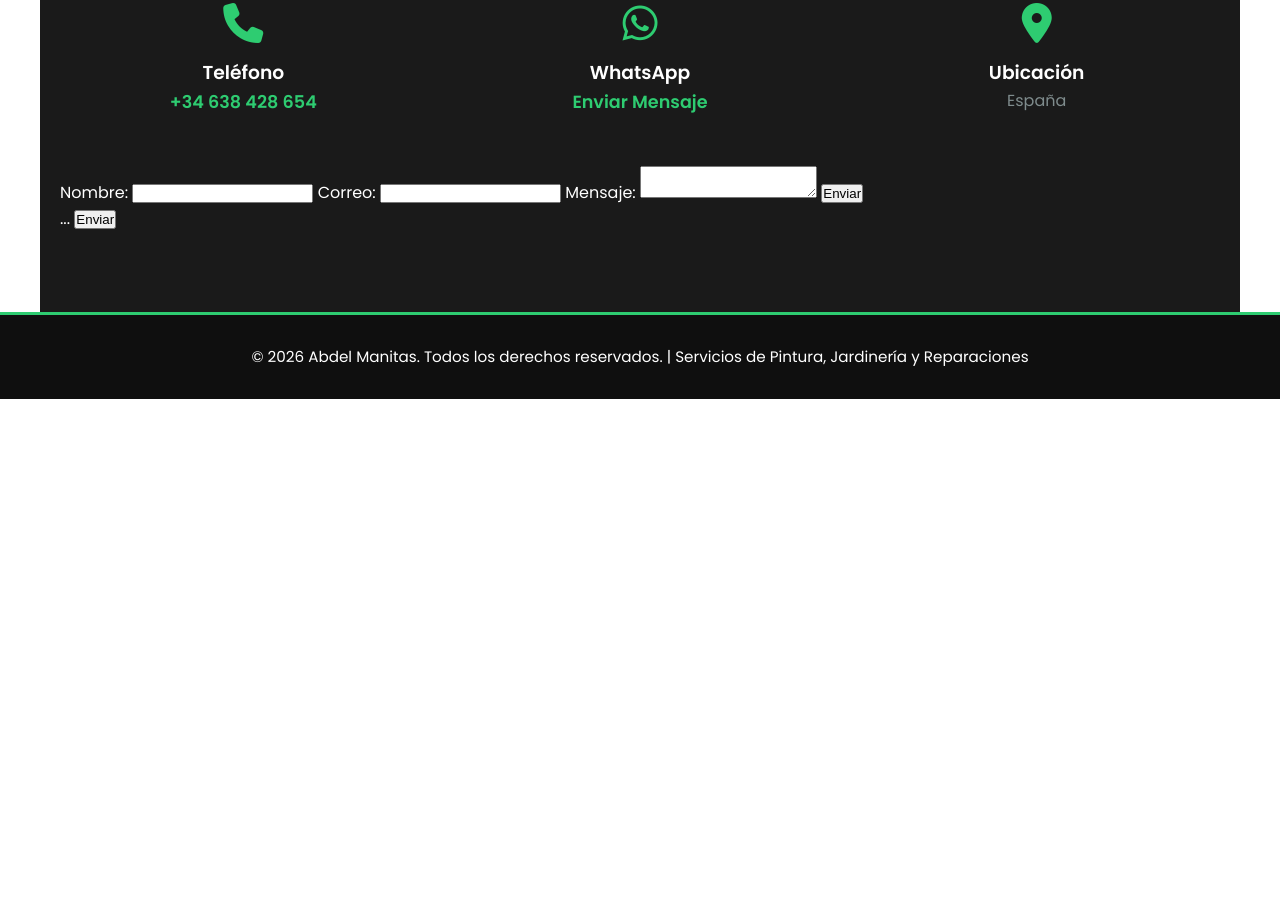
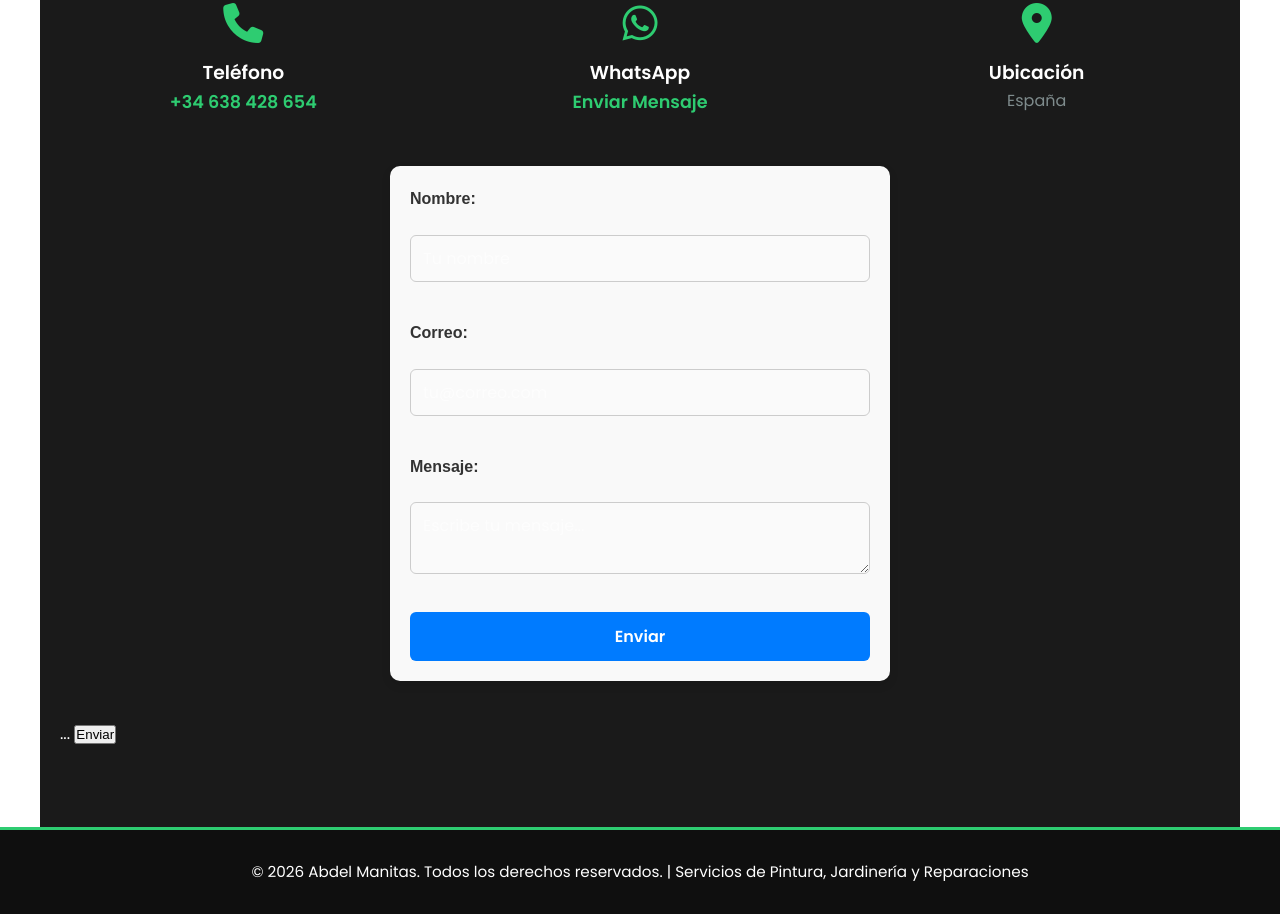
Before and after one commit to Abdelmanitas/abdel-servicios, a plain HTML site: page index.html in a window 1280 px wide. Shown: the part 2453-3367 px from the top of the page. Before the commit the page ends 2852 px from the top, so only its background shows below. Drawn offline with Linux system fonts and the light colour scheme.

Commit message:
Add files via upload

```diff
--- a/index.html
+++ b/index.html
@@ -554,18 +554,75 @@
             </div>
         </div>
 
-       <form action="https://formspree.io/f/mojplkpe" method="POST">
+       <form action="https://formspree.io/f/mojplkpe" method="POST" class="contact-form">
   <label for="name">Nombre:</label>
-  <input type="text" name="name" id="name" required>
+  <input type="text" name="name" id="name" placeholder="Tu nombre" required>
 
   <label for="email">Correo:</label>
-  <input type="email" name="email" id="email" required>
+  <input type="email" name="email" id="email" placeholder="tu@correo.com" required>
 
   <label for="message">Mensaje:</label>
-  <textarea name="message" id="message" required></textarea>
+  <textarea name="message" id="message" placeholder="Escribe tu mensaje..." required></textarea>
 
   <button type="submit">Enviar</button>
 </form>
+
+<style>
+/* Contenedor del formulario */
+.contact-form {
+  max-width: 500px;       /* ancho máximo */
+  margin: 40px auto;      /* centrado horizontal con margen superior */
+  padding: 20px;          /* espacio interior */
+  background-color: #f9f9f9; /* fondo suave */
+  border-radius: 10px;    /* bordes redondeados */
+  box-shadow: 0 4px 10px rgba(0,0,0,0.1); /* sombra sutil */
+  font-family: Arial, sans-serif;
+}
+
+/* Etiquetas */
+.contact-form label {
+  display: block;
+  margin-bottom: 5px;
+  font-weight: bold;
+  color: #333;
+}
+
+/* Campos de entrada y textarea */
+.contact-form input,
+.contact-form textarea {
+  width: 100%;
+  padding: 10px 12px;
+  margin-bottom: 20px;
+  border: 1px solid #ccc;
+  border-radius: 6px;
+  box-sizing: border-box;
+  font-size: 16px;
+  transition: border-color 0.3s;
+}
+
+/* Efecto al enfocar */
+.contact-form input:focus,
+.contact-form textarea:focus {
+  border-color: #007BFF;
+  outline: none;
+}
+
+/* Botón de envío */
+.contact-form button {
+  background-color: #007BFF;
+  color: #fff;
+  border: none;
+  padding: 12px 20px;
+  border-radius: 6px;
+  cursor: pointer;
+  font-size: 16px;
+  transition: background-color 0.3s;
+}
+
+.contact-form button:hover {
+  background-color: #0056b3;
+}
+</style>
 
 
 
```
